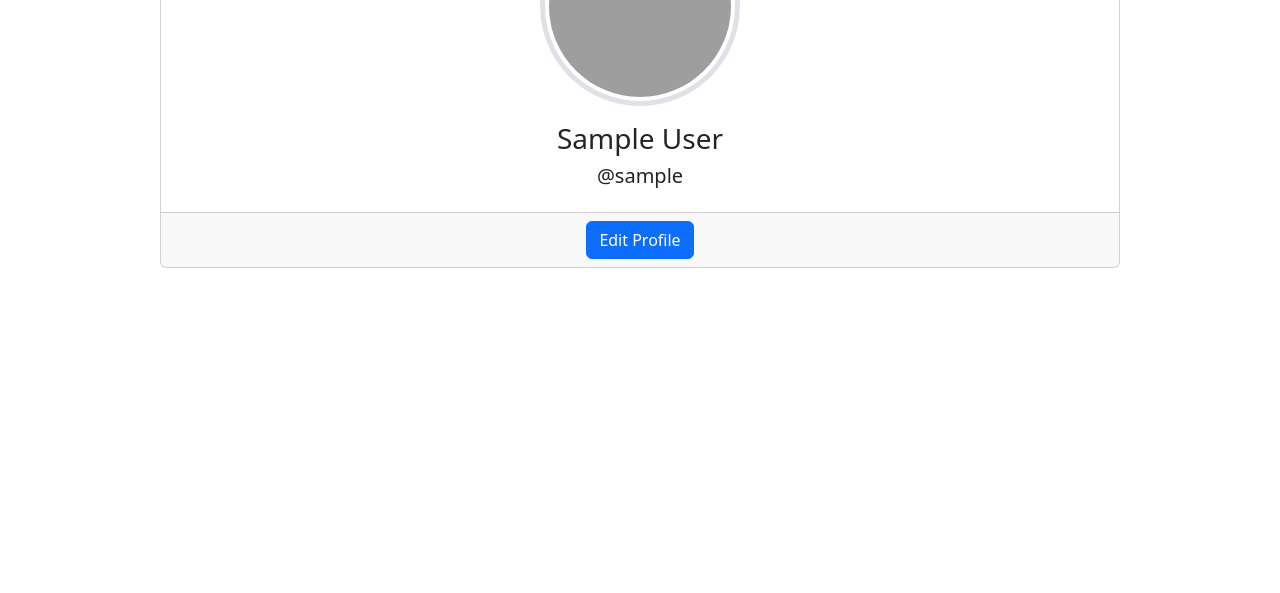
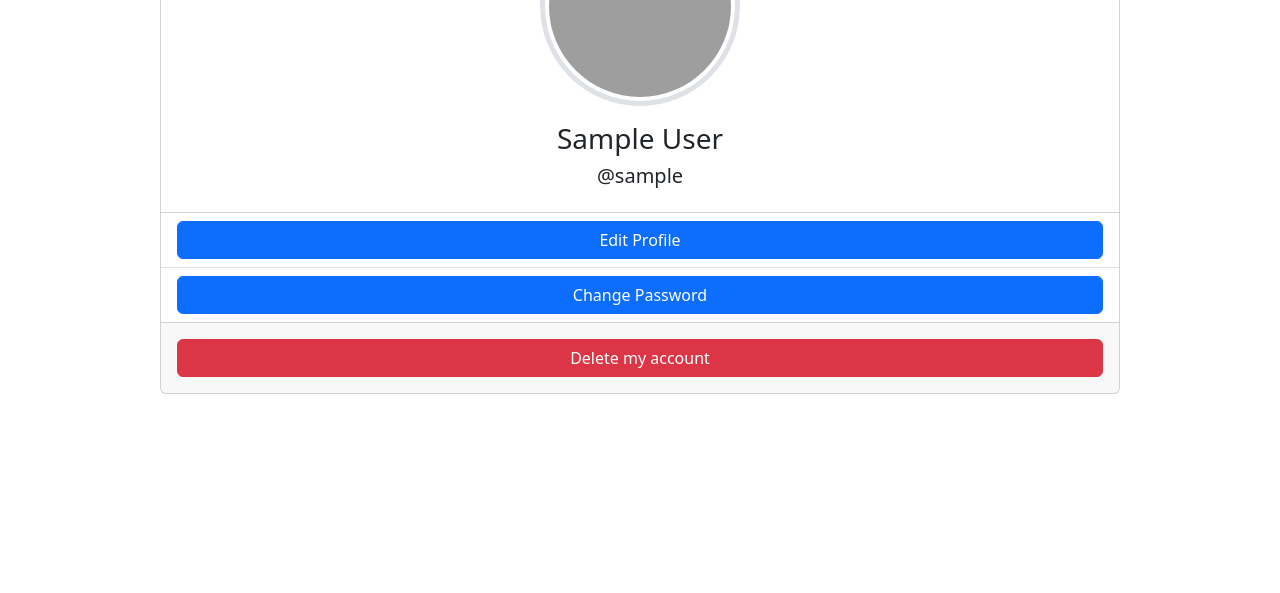
Before and after one commit to Schleidens/tigini, a Django app: page /profile in a window 1280 px wide. Shown: the part 226-819 px from the top of the page. Run offline with Django 4.2, Linux system fonts and the light colour scheme; the visitor is signed in with stand-in values (Sample User, id 1); some libraries are stand-ins or nearby versions; grey boxes are pictures that could not be loaded.

Commit message:
add delete my account button to profile

```diff
--- a/user_profile/templates/user_profile.html
+++ b/user_profile/templates/user_profile.html
@@ -26,8 +26,17 @@
               </p>
 
             </div>
-            <div class="card-footer text-body-secondary">
-              <a href="{% url 'edit-profile' %}" class="btn btn-primary">Edit Profile</a>
+            <ul class="list-group list-group-flush">
+              <li class="list-group-item">
+                <a href="{% url 'edit-profile' %}" class="btn btn-primary w-100">Edit Profile</a>
+              </li>
+              <li class="list-group-item">
+                <a href="#" class="btn btn-primary w-100">Change Password</a>
+              </li>
+            </ul>
+
+            <div class="card-footer text-body-secondary py-3">
+              <a href="{% url 'delete-profile' %}" class="btn btn-danger w-100">Delete my account</a>
             </div>
           </div>
     </div>
```
